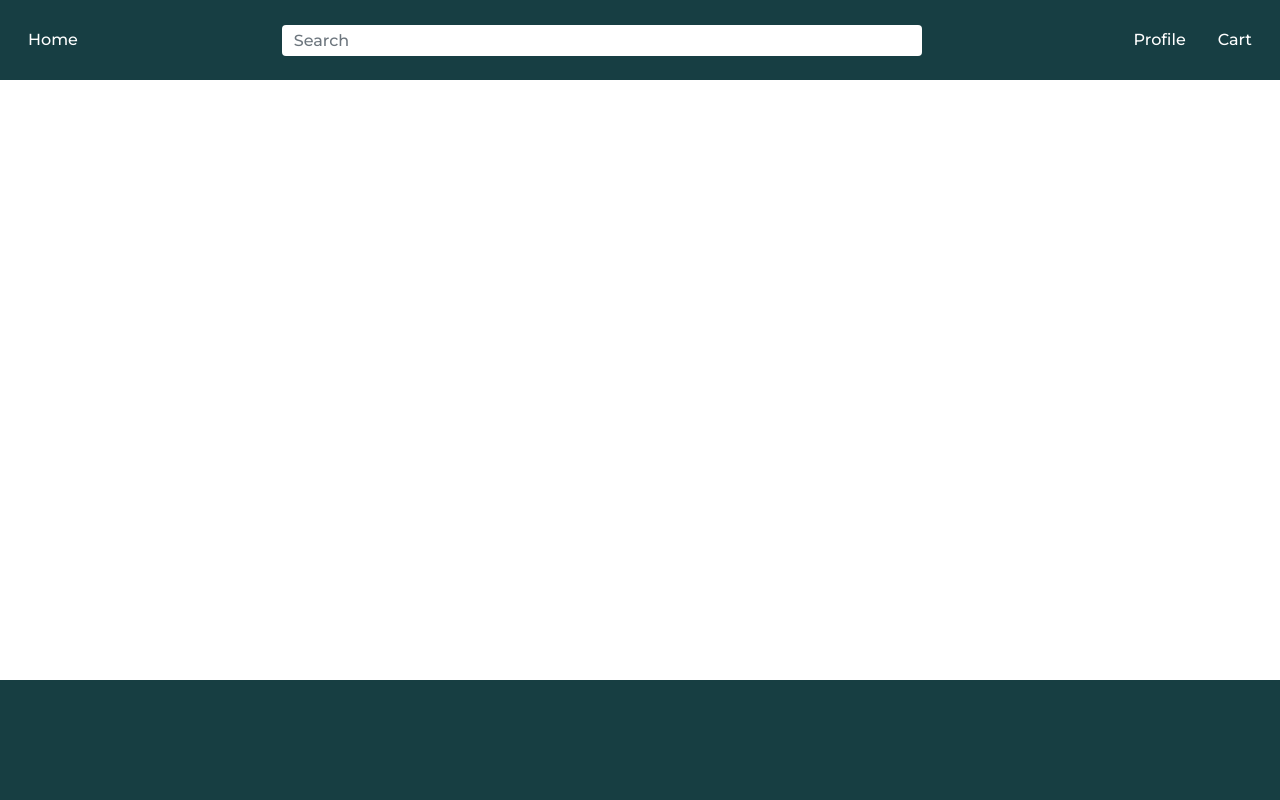
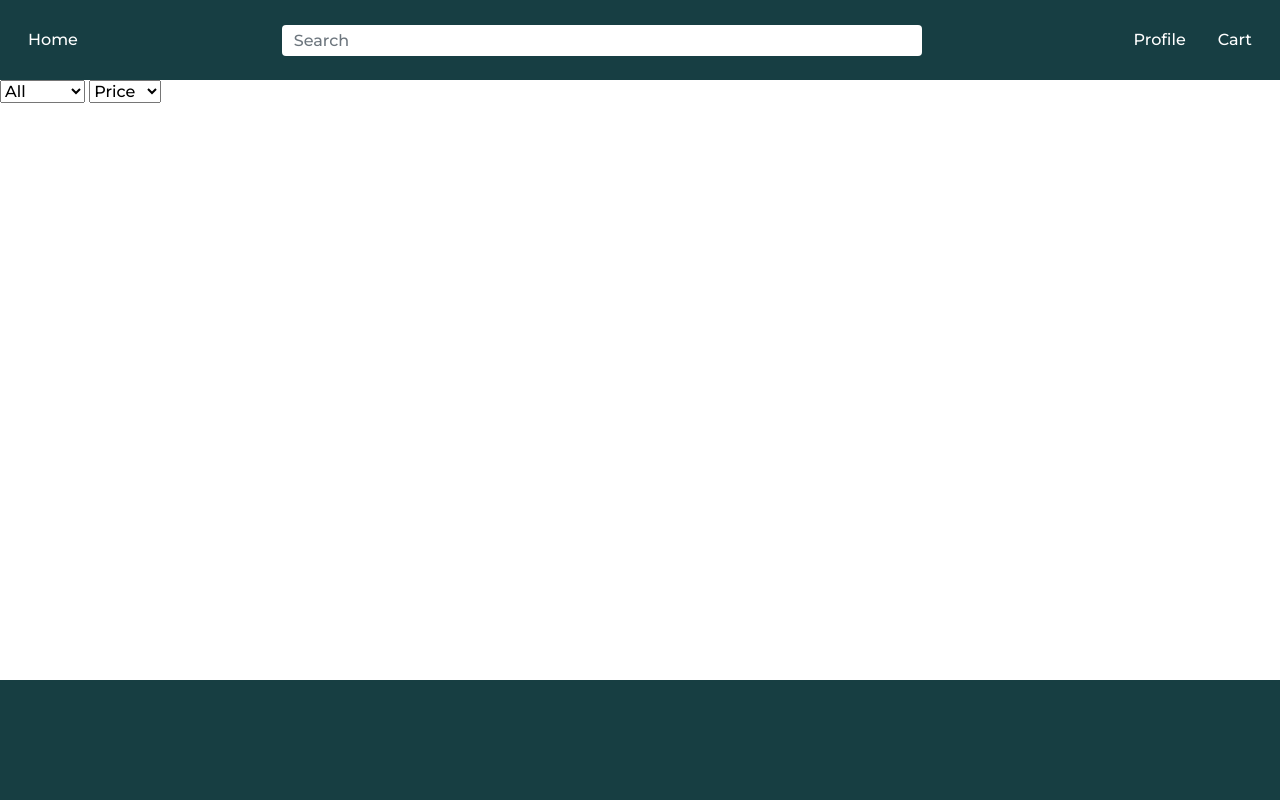
Before and after one commit to aronbergurj99/verklegt-2, a Django app: page / in a window 1280 px wide. Run offline with Django 3.2, Linux system fonts and the light colour scheme; data that the repository does not hold is empty; some libraries are stand-ins or nearby versions.

Commit message:
filter button

```diff
--- a/static/css/main.css
+++ b/static/css/main.css
@@ -136,3 +136,10 @@ this is for the search results
 .add-to-cart-btn {
     padding: 10px
 }
+
+/* filter div*/
+.sort-div {
+    display: flex;
+    flex-direction: column;
+
+}
--- a/templates/base.html
+++ b/templates/base.html
@@ -14,7 +14,6 @@
     <!-- Font -->
     <link rel="preconnect" href="https://fonts.gstatic.com">
     <link href="https://fonts.googleapis.com/css2?family=Montserrat:wght@500&display=swap" rel="stylesheet">
-    <!-- <link href="https://fonts.googleapis.com/css2?family=Lato&display=swap" rel="stylesheet"> -->
 
     <!-- css file-->
     <link rel="stylesheet" type="text/css" href="{% static 'css/main.css' %}?{% now "U" %}">
--- a/templates/shop/detailed_product.html
+++ b/templates/shop/detailed_product.html
@@ -2,6 +2,7 @@
 
 {% block content %}
     <img class="big-image" src="{{ product.productimage_set.first.image.url }}">
+
     <div class = "detailed-product-info">
         <h1>{{ product.name }}</h1>
 
--- a/templates/shop/index.html
+++ b/templates/shop/index.html
@@ -1,6 +1,28 @@
 
 {% extends 'base.html' %}
 {% block content %}
+    <!-- <div class="filter-div">
+        <button class="dropbtn">Filter by type</button>
+        <div class="dropdown-content">
+            <a href="#">Sugary</a>
+            <a href="#">Healthy</a>
+            <a href="#">Keto</a>
+         </div>
+    <div/> -->
+    <div classname="sort-div">
+        <select name="filter" id="filter-list">
+            <option value="all">All</option>
+            <option value="sugary">Sugary</option>
+            <option value="healthy">Healthy</option>
+            <option value="keto">Keto</option>
+        </select>
+        <select name="order" id="order-list">
+           <option value="price">Price</option>
+           <option value="name">Name</option>
+        </select>
+    </div>
+
+
     {% for product in products %}
 
         {% include 'shop/single_product.html' with product=product ratings=ratings %}
--- a/templates/shop/single_product.html
+++ b/templates/shop/single_product.html
@@ -1,3 +1,4 @@
+
 <div class="small-product">
     <a href="{{ product.id }}">
         <img class="small-image" src="{{ product.productimage_set.first.image.url}}"/>
```
